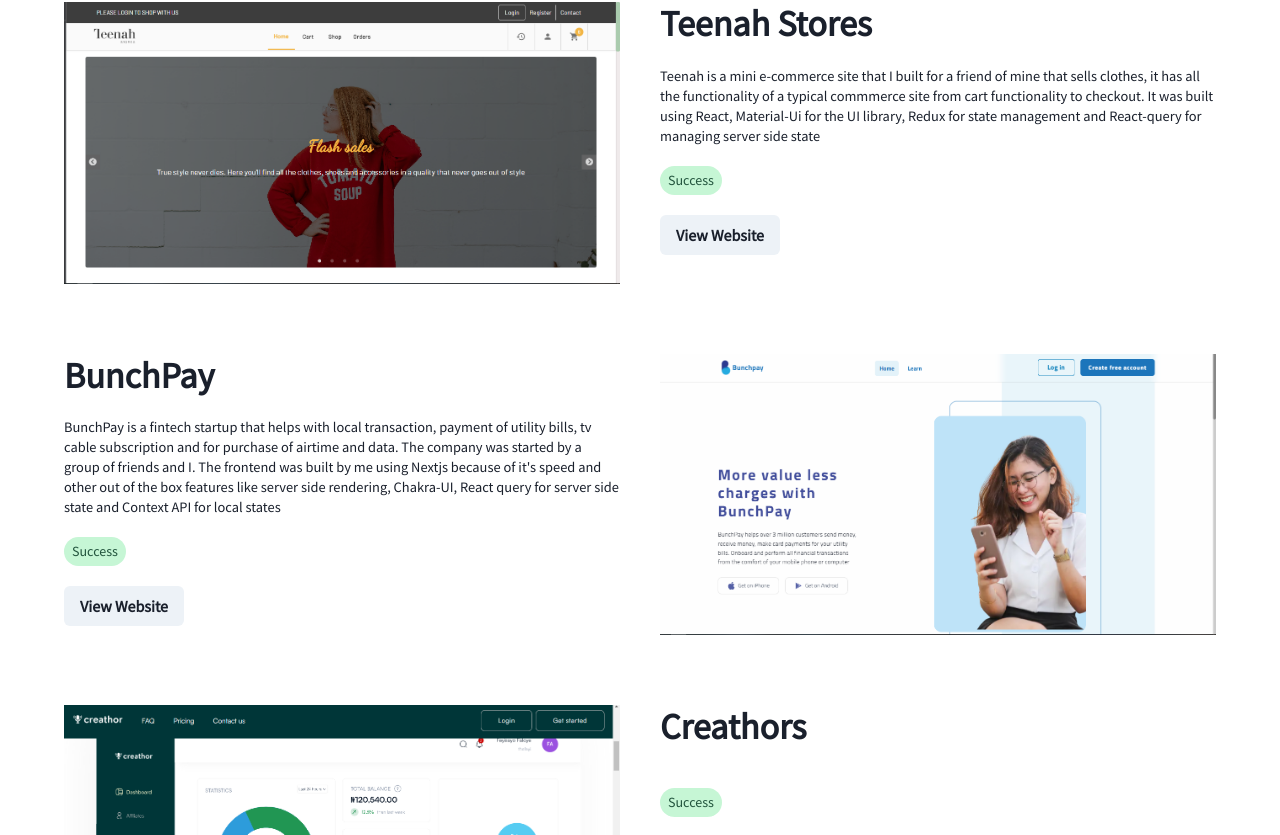
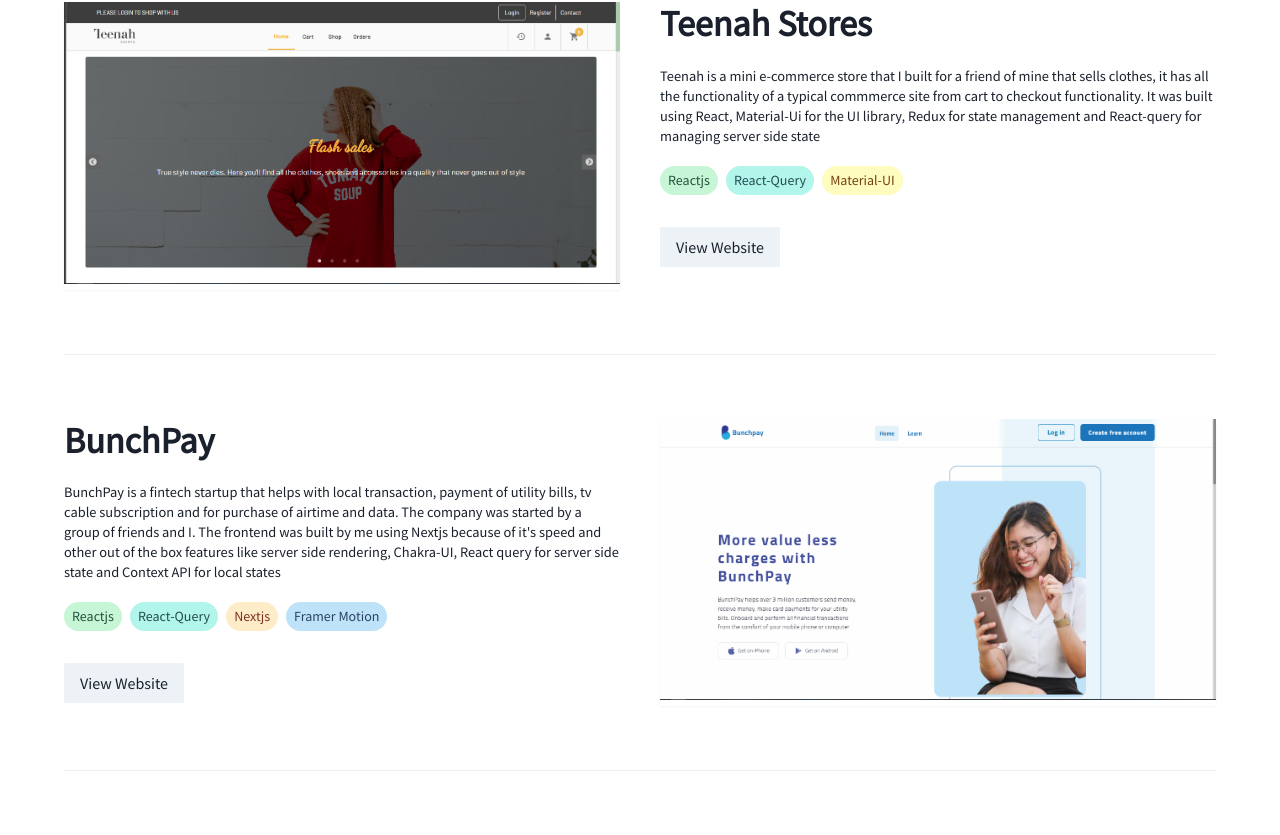
Before and after one commit to OkoloJohnbosco/portfolio, a Next.js app: page / in a window 1280 px wide. Shown: the part 1725-2560 px from the top of the page. Built offline with nearby package versions, Linux system fonts and the light colour scheme; a web font is replaced by a local one.

Commit message:
chore: finished project section

```diff
--- a/components/project/index.tsx
+++ b/components/project/index.tsx
@@ -1,5 +1,6 @@
 import {
   Badge,
+  BadgeProps,
   Box,
   Button,
   Heading,
@@ -11,24 +12,41 @@
 import Image, { StaticImageData } from "next/image";
 import React from "react";
 
+const badgeProps: BadgeProps = {
+  textTransform: "capitalize",
+  colorScheme: "green",
+  variant: "subtle",
+  py: 1,
+  px: 2,
+  fontSize: "sm",
+  fontWeight: "normal",
+  rounded: "full",
+};
+
 function Project({
   img,
   href,
   reverse,
   description,
   title,
+  others,
 }: {
   img: StaticImageData;
   reverse?: boolean;
   href: string;
   title: string;
   description: string;
+  others?: boolean;
 }) {
   return (
     <Stack>
-      <SimpleGrid columns={{ base: 1, md: 2 }} rowGap={16} columnGap={10}>
+      <SimpleGrid
+        columns={{ base: 1, md: 2 }}
+        rowGap={{ base: 8, md: 16 }}
+        columnGap={10}
+      >
         <Stack order={reverse ? 2 : 1}>
-          <Box>
+          <Box shadow="sm">
             <Image src={img} alt="" />
           </Box>
         </Stack>
@@ -36,22 +54,31 @@
           <Heading>{title}</Heading>
           <Text>{description}</Text>
           <HStack>
-            <Badge
-              textTransform="capitalize"
-              colorScheme="green"
-              variant="subtle"
-              py={1}
-              px={2}
-              fontSize="sm"
-              fontWeight="normal"
-              rounded="full"
-            >
-              Success
+            <Badge {...badgeProps}>Reactjs</Badge>
+            <Badge {...badgeProps} colorScheme="teal">
+              React-Query
             </Badge>
+            {!others && (
+              <Badge {...badgeProps} colorScheme="yellow">
+                Material-UI
+              </Badge>
+            )}
+            {others && (
+              <>
+                <Badge {...badgeProps} colorScheme="orange">
+                  Nextjs
+                </Badge>
+                <Badge {...badgeProps} colorScheme="blue">
+                  Framer Motion
+                </Badge>
+              </>
+            )}
           </HStack>
-          <Stack>
+          <Stack pt={3}>
             <a href={href} target="_blank">
-              <Button>View Website</Button>
+              <Button rounded={2} fontWeight="normal">
+                View Website
+              </Button>
             </a>
           </Stack>
         </Stack>
--- a/components/projects/index.tsx
+++ b/components/projects/index.tsx
@@ -1,5 +1,5 @@
 import React from "react";
-import { Stack, Heading, useColorModeValue } from "@chakra-ui/react";
+import { Stack, Heading, useColorModeValue, Divider } from "@chakra-ui/react";
 import Section from "../section";
 import Project from "../project";
 import project_1Img from "../../public/images/project-1.png";
@@ -22,23 +22,28 @@
         >
           Projects
         </Heading>
-        <Stack spacing={16} py={5}>
+        <Stack spacing={{ base: 10, md: 16 }} py={5}>
           <Project
             title="Teenah Stores"
             img={project_1Img}
             href="https://teenahstores.com/"
-            description="Teenah is a mini e-commerce site that I built for a friend of mine that sells clothes, it has all the functionality of a typical commmerce site from cart functionality to checkout. It was built using React, Material-Ui for the UI library, Redux for state management and React-query for managing server side state"
+            description="Teenah is a mini e-commerce store that I built for a friend of mine that sells clothes, it has all the functionality of a typical commmerce site from cart to checkout functionality. It was built using React, Material-Ui for the UI library, Redux for state management and React-query for managing server side state"
           />
+          <Divider />
           <Project
             img={project_2Img}
             title="BunchPay"
             reverse
+            others
             href="https://bunchpay.ng/"
             description="BunchPay is a fintech startup that helps with local transaction, payment of utility bills, tv cable subscription and for purchase of airtime and data. The company was started by a group of friends and I. The frontend was built by me using Nextjs because of it's speed and other out of the box features like server side rendering, Chakra-UI, React query for server side state and Context API for local states"
           />
+          <Divider />
           <Project
             title="Creathors"
+            others
             img={project_3Img}
+            description="Creathors is a basically a tipping platform,so a creathor i.e a creative can sign up create a tip link and can share that link to anyone that wants to tip him/her as a form of appreciation this is another start-up idea I and my friend Prosper are working on. We just lauched V2 last month and I did the frontend end do well to check it out, you can also sign up and send me ur tip link so I can tip you. It was built with Nextjs, React query, framer motion and Chakra-UI "
             href="https://creathor.africa/"
           />
         </Stack>
```
